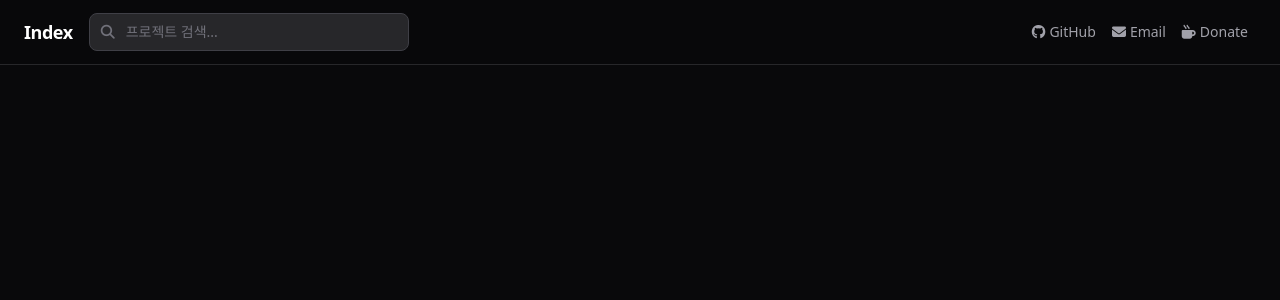
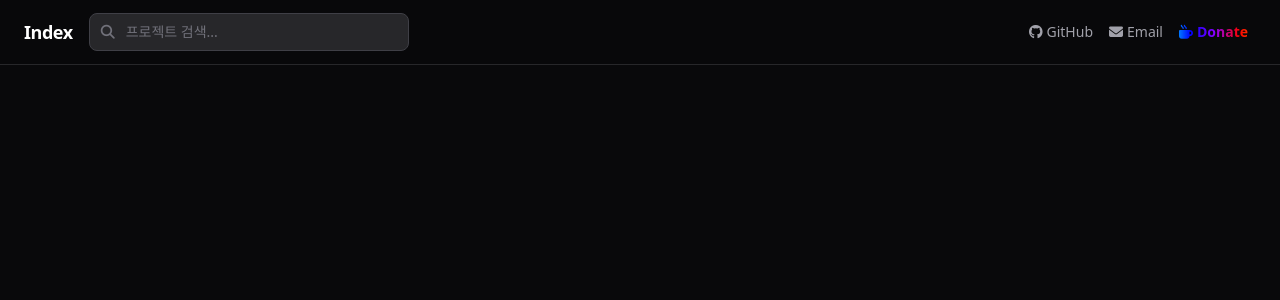
Before and after one commit to antop-dev/index, a Spring app: page /index in a window 1280 px wide. Shown: the top 300 px of the page. Run offline with Thymeleaf, Linux system fonts and the light colour scheme; the template is opened without the code that fills it, so the values that code supplies are empty.

Commit message:
Donate 링크에 무지개 텍스트 효과 추가

```diff
--- a/src/main/resources/static/css/commons.css
+++ b/src/main/resources/static/css/commons.css
@@ -1 +1,22 @@
 @media (max-width: 639px) { .nav-label { display: none; } }
+
+/* 무지개 글자 (Donate 링크) */
+.rainbow-text {
+    background: linear-gradient(90deg, #ff0000, #ff7f00, #ffff00, #00ff00, #00ffff, #0000ff, #8b00ff, #ff0000);
+    background-size: 200% auto;
+    -webkit-background-clip: text;
+    background-clip: text;
+    -webkit-text-fill-color: transparent;
+    color: transparent;
+    font-weight: 900;
+    animation: rainbow-flow 1s linear infinite;
+}
+
+@keyframes rainbow-flow {
+    0% { background-position: 0 50%; }
+    100% { background-position: 200% 50%; }
+}
+
+@media (prefers-reduced-motion: reduce) {
+    .rainbow-text { animation: none; }
+}
--- a/src/main/resources/templates/index.html
+++ b/src/main/resources/templates/index.html
@@ -41,7 +41,7 @@
                 <a href="https://ko-fi.com/antop?hidefeed=true&widget=true"
                    target="_blank"
                    rel="noopener noreferrer"
-                   class="flex items-center gap-1 px-2 text-zinc-400 hover:text-white transition-colors text-sm">
+                   class="flex items-center gap-1 px-2 text-sm rainbow-text">
                     <i class="fa-solid fa-mug-hot"></i>
                     <span class="nav-label">Donate</span>
                 </a>
```
